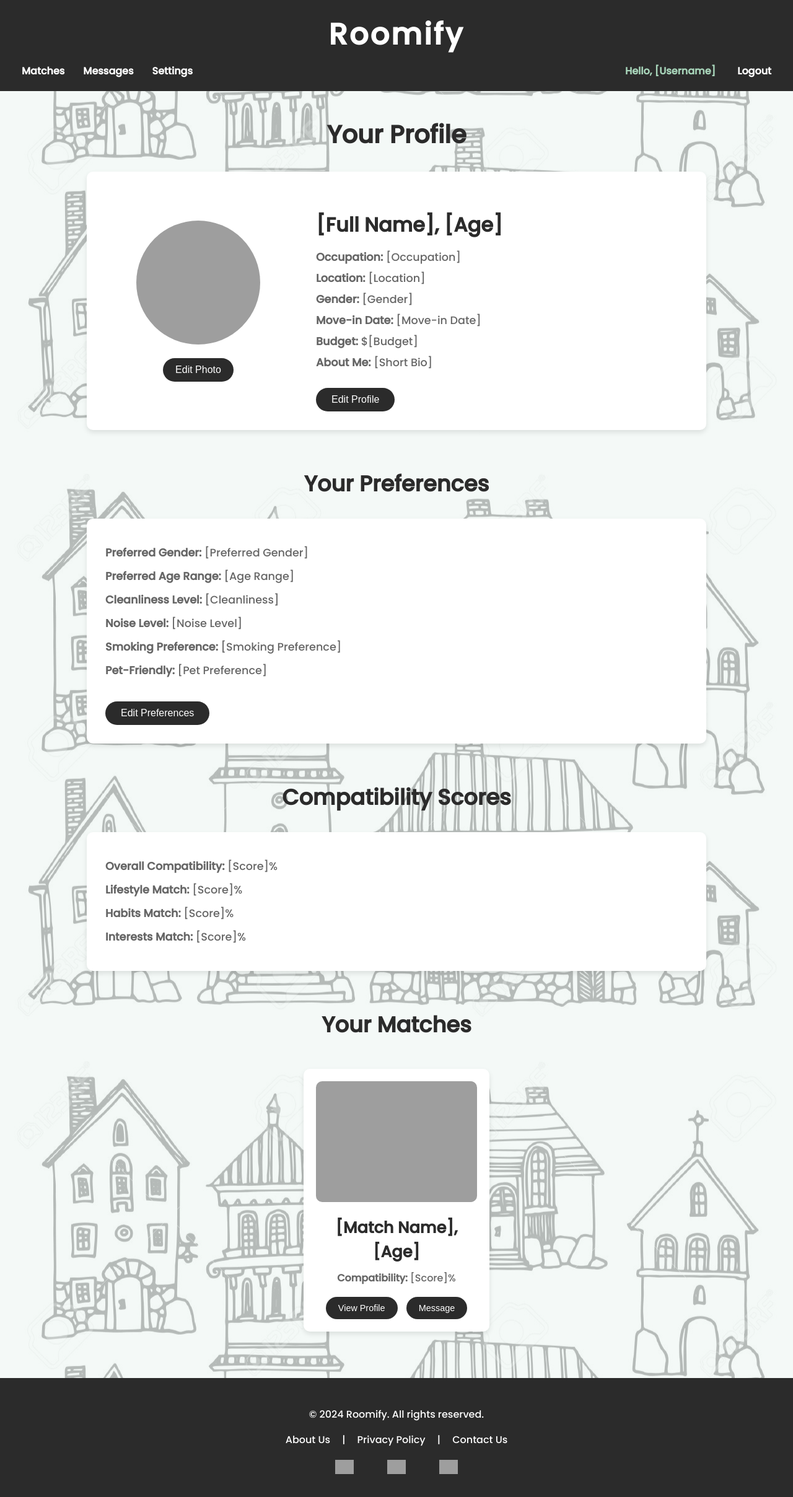
After one commit to annapatel122/Roomify, a PHP site: page /html-pages/profile-dash.html in a window 1280 px wide. The commit adds this page. Shown: the whole page at 62% size. Run offline with PHP 8.4, Linux system fonts and the light colour scheme; grey boxes are pictures that could not be loaded.

Commit message:
Adding Profile Dashboard

```diff
--- /dev/null
+++ b/Root/assets/css/style-dash.css
@@ -0,0 +1,332 @@
+/* <link rel="stylesheet" href="https://camisrutt.github.io/Roomifytest/Root/assets/css/style-dash.css"> */
+/* alter the links ovb for whatever repo your on*/
+/* style-dash.css */
+
+/* General Styling */
+body {
+    font-family: 'Poppins', sans-serif;
+    margin: 0;
+    padding: 0;
+    background-color: #f0f7f4;
+    color: #333;
+    transition: background-color 0.5s ease;
+    position: relative;
+    z-index: 0;
+}
+
+header {
+    background-color: #2b2b2b;
+    color: white;
+    padding: 20px;
+    text-align: center;
+}
+
+header h1 {
+    margin: 0;
+    font-size: 3rem;
+    letter-spacing: 3px;
+    animation: slideDown 2s ease;
+}
+
+nav {
+    display: flex;
+    justify-content: center;
+    margin-top: 10px;
+    align-items: center;
+}
+
+nav a {
+    margin: 0 15px;
+    text-decoration: none;
+    color: #fff;
+    font-weight: bold;
+    transition: color 0.3s ease;
+}
+
+nav a:hover {
+    color: #a8d5ba;
+}
+
+.username {
+    margin-left: 20px;
+    font-weight: bold;
+    color: #a8d5ba;
+}
+
+nav .username {
+    margin-left: auto;
+    margin-right: 20px;
+}
+
+nav a.logout {
+    margin-left: 0;
+}
+
+@keyframes slideDown {
+    from {
+        transform: translateY(-50px);
+        opacity: 0;
+    }
+    to {
+        transform: translateY(0);
+        opacity: 1;
+    }
+}
+
+/* Profile Dashboard Styling */
+.profile-dashboard {
+    margin: 40px auto;
+    max-width: 1000px;
+    padding: 0 20px;
+}
+
+.profile-dashboard h2 {
+    font-size: 2.5rem;
+    color: #2b2b2b;
+    text-align: center;
+    margin-bottom: 30px;
+}
+
+.profile-card {
+    display: flex;
+    flex-wrap: wrap;
+    background-color: white;
+    border-radius: 10px;
+    padding: 30px;
+    box-shadow: 0 4px 8px rgba(0, 0, 0, 0.1);
+    align-items: center;
+    transition: transform 0.3s ease;
+}
+
+.profile-card:hover {
+    transform: translateY(-10px);
+}
+
+.profile-image {
+    flex: 1;
+    text-align: center;
+}
+
+.profile-image img {
+    width: 200px;
+    height: 200px;
+    border-radius: 50%;
+    object-fit: cover;
+}
+
+.profile-image button {
+    background-color: #2b2b2b;
+    border: none;
+    padding: 10px 20px;
+    color: white;
+    font-size: 1rem;
+    cursor: pointer;
+    border-radius: 25px;
+    margin-top: 15px;
+    transition: background-color 0.3s ease, transform 0.3s ease;
+}
+
+.profile-image button:hover {
+    background-color: #555555;
+    transform: translateY(-5px);
+}
+
+.profile-info {
+    flex: 2;
+    padding-left: 40px;
+}
+
+.profile-info h3 {
+    font-size: 2rem;
+    color: #2b2b2b;
+    margin-bottom: 15px;
+}
+
+.profile-info p {
+    font-size: 1.1rem;
+    color: #666;
+    margin: 8px 0;
+}
+
+.profile-info button {
+    background-color: #2b2b2b;
+    border: none;
+    padding: 10px 25px;
+    color: white;
+    font-size: 1rem;
+    cursor: pointer;
+    border-radius: 25px;
+    margin-top: 20px;
+    transition: background-color 0.3s ease, transform 0.3s ease;
+}
+
+.profile-info button:hover {
+    background-color: #555555;
+    transform: translateY(-5px);
+}
+
+/* Preferences Section */
+.preferences, .compatibility, .matches {
+    margin: 60px auto;
+    max-width: 1000px;
+    padding: 0 20px;
+}
+
+.preferences h2, .compatibility h2, .matches h2 {
+    font-size: 2.2rem;
+    color: #2b2b2b;
+    text-align: center;
+    margin-bottom: 30px;
+}
+
+.preferences-card, .compatibility-card {
+    background-color: white;
+    border-radius: 10px;
+    padding: 30px;
+    box-shadow: 0 4px 8px rgba(0, 0, 0, 0.1);
+}
+
+.preferences-card p, .compatibility-card p {
+    font-size: 1.1rem;
+    color: #666;
+    margin: 12px 0;
+}
+
+.preferences-card button {
+    background-color: #2b2b2b;
+    border: none;
+    padding: 10px 25px;
+    color: white;
+    font-size: 1rem;
+    cursor: pointer;
+    border-radius: 25px;
+    margin-top: 25px;
+    transition: background-color 0.3s ease, transform 0.3s ease;
+}
+
+.preferences-card button:hover {
+    background-color: #555555;
+    transform: translateY(-5px);
+}
+
+/* Matches Section */
+.matches-list {
+    display: flex;
+    flex-wrap: wrap;
+    justify-content: center;
+}
+
+.match-card {
+    background-color: white;
+    border-radius: 10px;
+    padding: 20px;
+    width: 260px;
+    margin: 15px;
+    box-shadow: 0 4px 8px rgba(0, 0, 0, 0.1);
+    text-align: center;
+    transition: transform 0.3s ease;
+}
+
+.match-card:hover {
+    transform: translateY(-10px);
+}
+
+.match-card img {
+    width: 100%;
+    border-radius: 10px;
+    object-fit: cover;
+}
+
+.match-card h3 {
+    font-size: 1.6rem;
+    color: #2b2b2b;
+    margin: 15px 0 10px;
+}
+
+.match-card p {
+    font-size: 1rem;
+    color: #666;
+    margin: 8px 0;
+}
+
+.match-card button {
+    background-color: #2b2b2b;
+    border: none;
+    padding: 10px 20px;
+    color: white;
+    font-size: 0.9rem;
+    cursor: pointer;
+    border-radius: 25px;
+    margin: 10px 5px 0;
+    transition: background-color 0.3s ease, transform 0.3s ease;
+}
+
+.match-card button:hover {
+    background-color: #555555;
+    transform: translateY(-5px);
+}
+
+/* Footer Styling */
+footer {
+    background-color: #2b2b2b;
+    color: white;
+    text-align: center;
+    padding: 30px;
+    margin-top: 60px;
+}
+
+footer a {
+    color: white;
+    text-decoration: none;
+    margin: 0 15px;
+    font-size: 1rem;
+    transition: color 0.3s ease;
+}
+
+footer a:hover {
+    color: #a8d5ba;
+}
+
+.social-media {
+    margin-top: 20px;
+}
+
+.social-media img {
+    width: 30px;
+    margin: 0 10px;
+    transition: transform 0.3s ease;
+}
+
+.social-media img:hover {
+    transform: scale(1.2);
+}
+
+/* Responsive Design */
+@media (max-width: 768px) {
+    .profile-card {
+        flex-direction: column;
+        text-align: center;
+        padding: 20px;
+    }
+
+    .profile-image, .profile-info {
+        padding: 0;
+    }
+
+    .profile-info {
+        padding-top: 20px;
+    }
+
+    .profile-info h3 {
+        margin-bottom: 10px;
+    }
+
+    .preferences-card, .compatibility-card {
+        padding: 20px;
+    }
+
+    .match-card {
+        width: 90%;
+        margin: 15px auto;
+    }
+}
--- a/Root/assets/css/style.css
+++ b/Root/assets/css/style.css
@@ -5,7 +5,7 @@
 
 
 /* Background Image for pages*/
-
+/* homepage - login page - signup page */
 body::before {
     content: '';
     position: absolute;
--- /dev/null
+++ b/Root/html-pages/profile-dash.html
@@ -0,0 +1,94 @@
+<!DOCTYPE html>
+<html lang="en">
+<head>
+    <meta charset="UTF-8">
+    <meta name="viewport" content="width=device-width, initial-scale=1.0">
+    <title>Roomify - Profile Dashboard</title>
+    <link href="https://fonts.googleapis.com/css2?family=Poppins:wght@300;500&display=swap" rel="stylesheet">
+    <link rel="stylesheet" href="https://camisrutt.github.io/Roomifytest/Root/assets/css/style-dash.css">
+    <link rel="stylesheet" href="https://camisrutt.github.io/Roomifytest/Root/assets/css/style.css">
+</head>
+<body>
+    <header>
+        <h1>Roomify</h1>
+        <nav>
+            <a href="matches.html">Matches</a>
+            <a href="messages.html">Messages</a>
+            <a href="settings.html">Settings</a>
+            <!-- Display username when authenticated -->
+            <div class="username">Hello, [Username]</div>
+            <a href="logout.html">Logout</a>
+        </nav>
+    </header>
+
+    <section class="profile-dashboard">
+        <h2>Your Profile</h2>
+        <div class="profile-card">
+            <div class="profile-image">
+                <img src="path_to_profile_picture.jpg" alt="Profile Picture">
+                <button>Edit Photo</button>
+            </div>
+            <div class="profile-info">
+                <h3>[Full Name], [Age]</h3>
+                <p><strong>Occupation:</strong> [Occupation]</p>
+                <p><strong>Location:</strong> [Location]</p>
+                <p><strong>Gender:</strong> [Gender]</p>
+                <p><strong>Move-in Date:</strong> [Move-in Date]</p>
+                <p><strong>Budget:</strong> $[Budget]</p>
+                <p><strong>About Me:</strong> [Short Bio]</p>
+                <button>Edit Profile</button>
+            </div>
+        </div>
+    </section>
+
+    <section class="preferences">
+        <h2>Your Preferences</h2>
+        <div class="preferences-card">
+            <p><strong>Preferred Gender:</strong> [Preferred Gender]</p>
+            <p><strong>Preferred Age Range:</strong> [Age Range]</p>
+            <p><strong>Cleanliness Level:</strong> [Cleanliness]</p>
+            <p><strong>Noise Level:</strong> [Noise Level]</p>
+            <p><strong>Smoking Preference:</strong> [Smoking Preference]</p>
+            <p><strong>Pet-Friendly:</strong> [Pet Preference]</p>
+            <button>Edit Preferences</button>
+        </div>
+    </section>
+
+    <section class="compatibility">
+        <h2>Compatibility Scores</h2>
+        <div class="compatibility-card">
+            <p><strong>Overall Compatibility:</strong> [Score]%</p>
+            <p><strong>Lifestyle Match:</strong> [Score]%</p>
+            <p><strong>Habits Match:</strong> [Score]%</p>
+            <p><strong>Interests Match:</strong> [Score]%</p>
+        </div>
+    </section>
+
+    <section class="matches">
+        <h2>Your Matches</h2>
+        <div class="matches-list">
+            <!-- Example Match Card -->
+            <div class="match-card">
+                <img src="path_to_match_profile_picture.jpg" alt="Match Profile Picture">
+                <h3>[Match Name], [Age]</h3>
+                <p><strong>Compatibility:</strong> [Score]%</p>
+                <button>View Profile</button>
+                <button>Message</button>
+            </div>
+            <!-- Repeat for other matches -->
+        </div>
+    </section>
+
+    <footer class="footer">
+        <p>&copy; 2024 Roomify. All rights reserved.</p>
+        <a href="#">About Us</a> |
+        <a href="#">Privacy Policy</a> |
+        <a href="#">Contact Us</a>
+        <div class="social-media">
+            <a href="#"><img src="facebook-icon.png" alt="Facebook"></a>
+            <a href="#"><img src="twitter-icon.png" alt="Twitter"></a>
+            <a href="#"><img src="instagram-icon.png" alt="Instagram"></a>
+        </div>
+    </footer>
+</body>
+</html>
```
